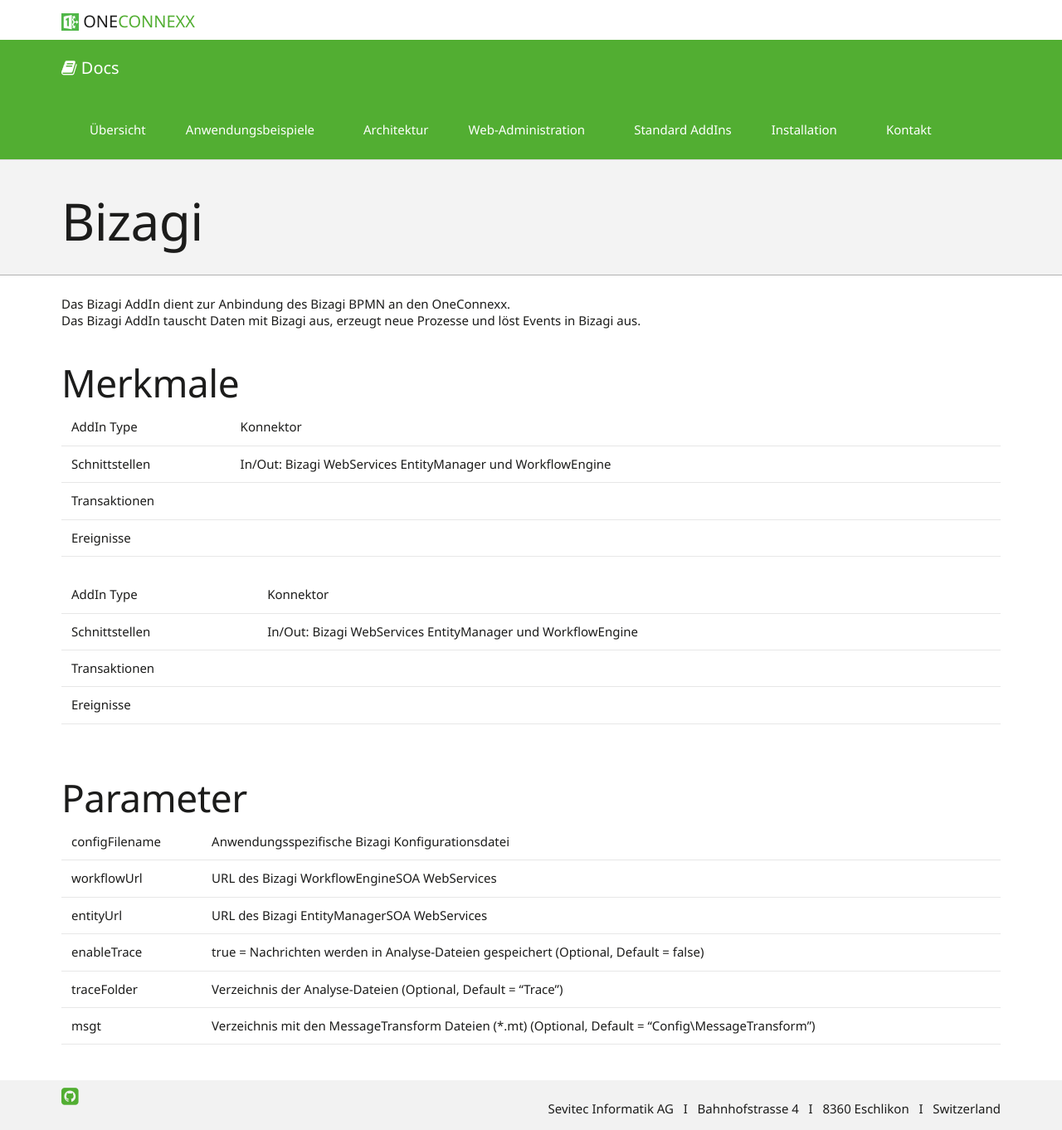
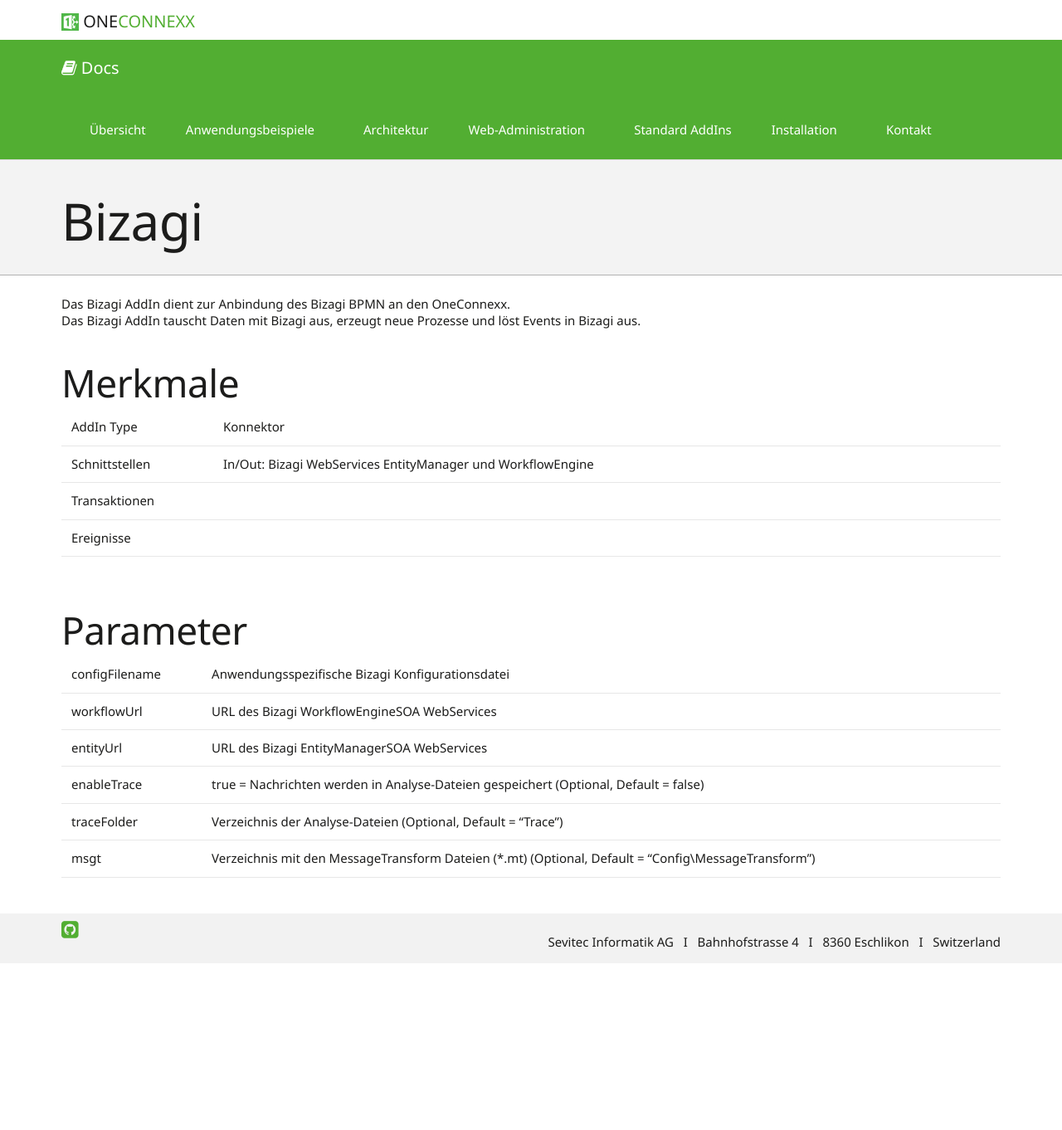
Before and after one commit to primesoft-group/oneconnexx-docs, a Jekyll site: the page built from _pages/addins/de/bizagi.md, in a window 1280 px wide. Shown: the whole page at 83% size. Built offline with Jekyll 4.4.1, drawn with Linux system fonts in a browser that asks for light colours; nearby versions of some CDN libraries; some web fonts are replaced; after the commit the page ends 1161 px from its top, so only the background shows below that.

Commit message:
Update bizagi.md

```diff
--- a/_pages/addins/de/bizagi.md
+++ b/_pages/addins/de/bizagi.md
@@ -11,14 +11,7 @@
 
 {:.table .table-striped}
 | --- | --- |
-| AddIn Type | Konnektor |
-| Schnittstellen | In/Out: Bizagi WebServices EntityManager und WorkflowEngine |
-| Transaktionen | &nbsp;&nbsp;&nbsp;&nbsp;&nbsp;&nbsp;&nbsp;&nbsp;&nbsp;&nbsp;&nbsp;&nbsp;&nbsp;&nbsp;&nbsp;&nbsp;&nbsp;&nbsp;&nbsp;&nbsp;&nbsp;&nbsp;&nbsp;&nbsp;&nbsp;&nbsp;&nbsp;&nbsp;&nbsp;&nbsp;&nbsp;&nbsp;&nbsp;&nbsp;&nbsp;&nbsp;&nbsp;&nbsp;&nbsp;&nbsp;&nbsp;&nbsp;&nbsp;&nbsp;&nbsp;&nbsp;&nbsp;&nbsp;&nbsp;&nbsp;&nbsp;&nbsp;&nbsp;&nbsp;&nbsp;&nbsp;&nbsp;&nbsp;&nbsp;&nbsp;&nbsp;&nbsp;&nbsp;&nbsp;&nbsp;&nbsp;&nbsp;&nbsp;&nbsp;&nbsp;&nbsp;&nbsp;&nbsp;&nbsp;&nbsp;&nbsp;&nbsp;&nbsp;&nbsp;&nbsp;&nbsp;&nbsp;&nbsp;&nbsp;&nbsp;&nbsp;&nbsp;&nbsp;&nbsp;&nbsp;&nbsp;&nbsp;&nbsp;&nbsp;&nbsp;&nbsp;&nbsp;&nbsp;&nbsp;&nbsp;&nbsp;&nbsp;&nbsp;&nbsp;&nbsp;&nbsp;&nbsp;&nbsp;&nbsp;&nbsp;&nbsp;&nbsp;&nbsp;&nbsp;&nbsp;&nbsp;&nbsp;&nbsp;&nbsp;&nbsp;&nbsp;&nbsp;&nbsp;&nbsp;&nbsp;&nbsp;&nbsp;&nbsp;&nbsp;&nbsp;&nbsp;&nbsp;&nbsp;&nbsp;&nbsp;&nbsp;&nbsp;&nbsp;&nbsp; |
-| Ereignisse |  |
-
-{:.table .table-striped}
-| --- | --- |
-| AddIn Type | Konnektor |
+| AddIn Type | Konnektor &nbsp;&nbsp;&nbsp;&nbsp;&nbsp;&nbsp;&nbsp;&nbsp;&nbsp;&nbsp;&nbsp;&nbsp;&nbsp;&nbsp;&nbsp;&nbsp;&nbsp;&nbsp;&nbsp;&nbsp;&nbsp;&nbsp;&nbsp;&nbsp;&nbsp;&nbsp;&nbsp;&nbsp;&nbsp;&nbsp;&nbsp;&nbsp;&nbsp;&nbsp;&nbsp;&nbsp;&nbsp;&nbsp;&nbsp;&nbsp;&nbsp;&nbsp;&nbsp;&nbsp;&nbsp;&nbsp;&nbsp;&nbsp;&nbsp;&nbsp;&nbsp;&nbsp;&nbsp;&nbsp;&nbsp;&nbsp;&nbsp;&nbsp;&nbsp;&nbsp;&nbsp;&nbsp;&nbsp;&nbsp;&nbsp;&nbsp;&nbsp;&nbsp;&nbsp;&nbsp;&nbsp;&nbsp;&nbsp;&nbsp;&nbsp;&nbsp;&nbsp;&nbsp;&nbsp;&nbsp;&nbsp;&nbsp;&nbsp;&nbsp;&nbsp;&nbsp;&nbsp;&nbsp;&nbsp;&nbsp;&nbsp;&nbsp;&nbsp;&nbsp;&nbsp;&nbsp;&nbsp;&nbsp;&nbsp;&nbsp;&nbsp;&nbsp;&nbsp;&nbsp;&nbsp;&nbsp;&nbsp;&nbsp;&nbsp;&nbsp;&nbsp;&nbsp;&nbsp;&nbsp;&nbsp;&nbsp;&nbsp;&nbsp;&nbsp;&nbsp;&nbsp;&nbsp;&nbsp;&nbsp;&nbsp;&nbsp;&nbsp;&nbsp;&nbsp;&nbsp;&nbsp;&nbsp;&nbsp;&nbsp;&nbsp;&nbsp;&nbsp;&nbsp;&nbsp; |
 | Schnittstellen | In/Out: Bizagi WebServices EntityManager und WorkflowEngine |
 | Transaktionen | |
 | Ereignisse |  |
```
